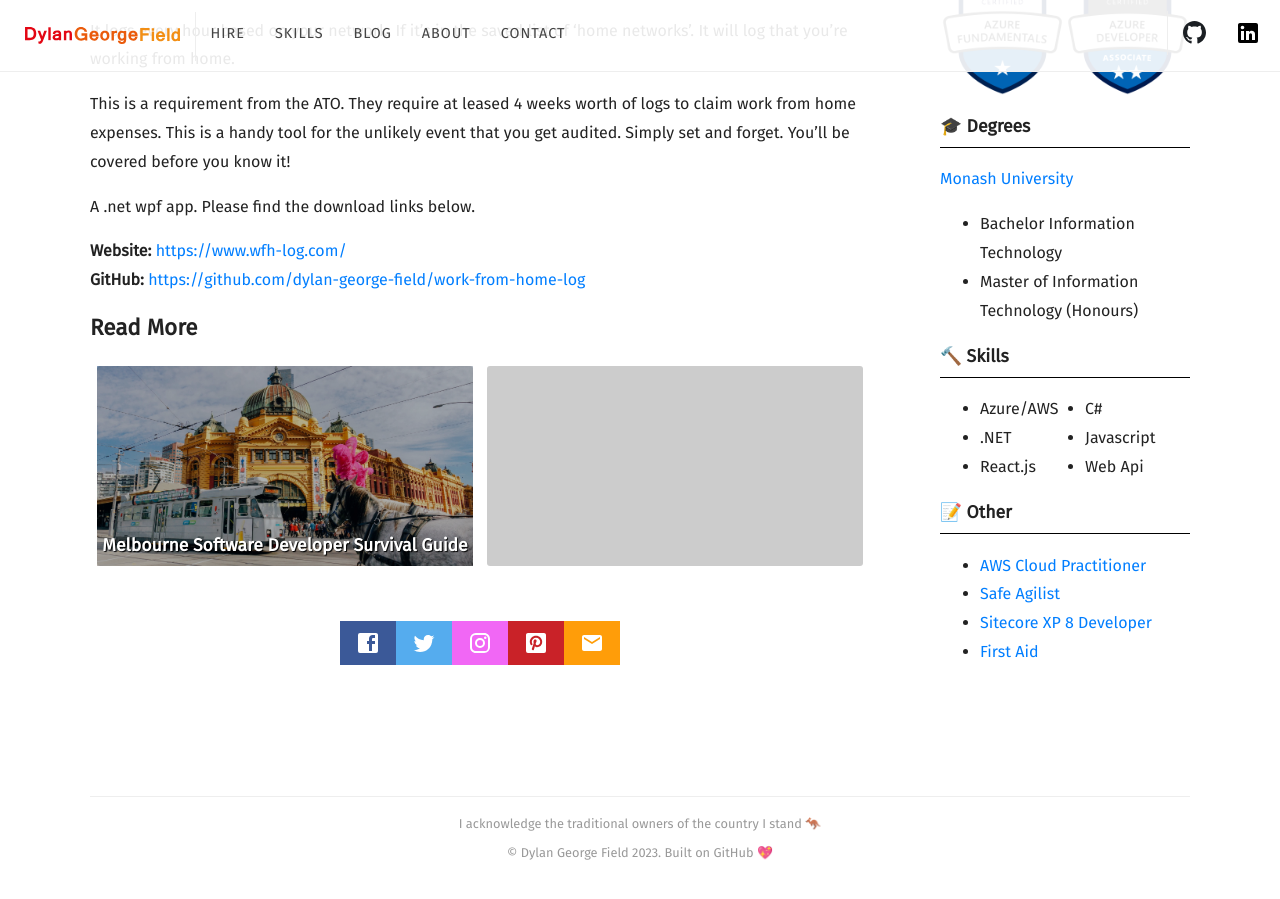
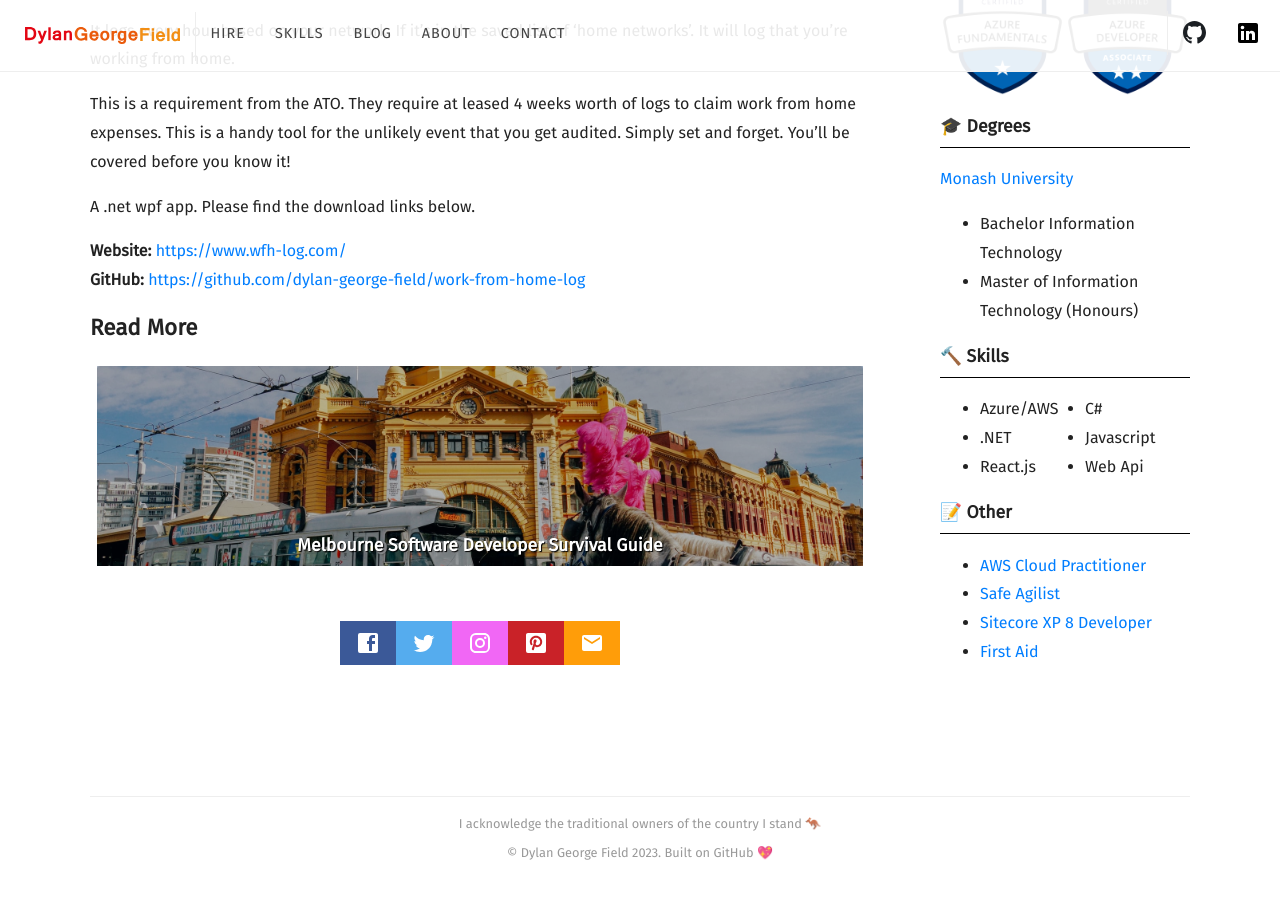
Before and after one commit to Dylan-George-Field/software.georgefield.com.au, a Jekyll site: the page built from _posts/2022-1-6-work-from-home-logger.md, in a window 1280 px wide and 900 px high, scrolled down 627 px. Built offline with Jekyll 4.4.1, drawn with Linux system fonts in a browser that asks for light colours; nearby versions of some CDN libraries; some web fonts are replaced; comment, search, counter and statistics services are not loaded.

Commit message:
fix related articles not showing

```diff
--- a/_layouts/post.html
+++ b/_layouts/post.html
@@ -12,12 +12,16 @@ layout: default
 	</div>
 	<h2>Read More</h2>
 	<div class="recipes">
+		{% if page.previous.title %}
 		<div class="recipe" style="background-image: url('{{page.previous.feature_image}}')">
 			<a href="{{ page.previous.url}}"><span>{{page.previous.title}}</span></a>
 		</div>
+		{% endif %}
+		{% if page.next.title %}
 		<div class="recipe" style="background-image: url('{{page.next.feature_image}}')">
 			<a href="{{ page.next.url}}"><span>{{page.next.title}}</span></a>
 		</div>
+		{% endif %}
 	</div>
 
 	{% if include.post.show_stats %}
```
